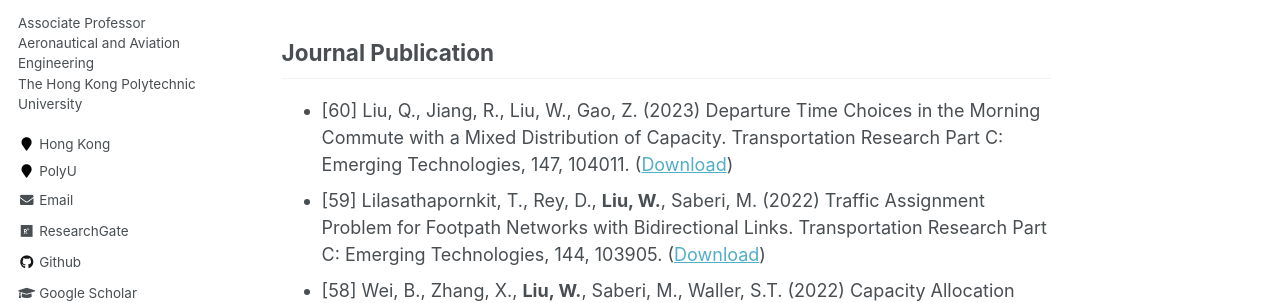
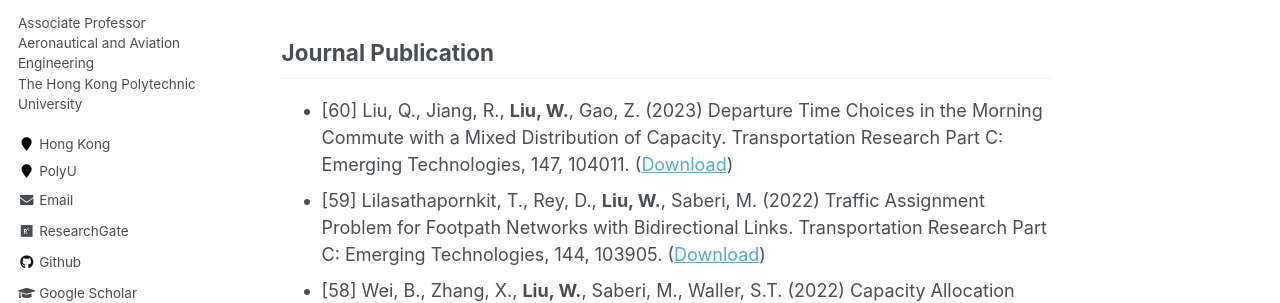
Before and after one commit to weiliu2016/weiliu2016.github.io, a Jekyll site: the page built from _pages/publications.md, in a window 1280 px wide and 900 px high. Shown: the part 376-679 px from the top of the window. Built offline with Jekyll 4.4.1, drawn with Linux system fonts in a browser that asks for light colours; some web fonts are replaced; part of the change alters nothing that is shown.

```diff
--- a/_pages/publications.md
+++ b/_pages/publications.md
@@ -22,7 +22,7 @@ Book Chapter
 
 Journal Publication
 ----------
-* [60] Liu, Q., Jiang, R., Liu, W., Gao, Z. (2023) Departure Time Choices in the Morning Commute with a Mixed Distribution of Capacity. Transportation Research Part C: Emerging Technologies, 147, 104011. ([Download](https://doi.org/10.1016/j.trc.2023.104011))
+* [60] Liu, Q., Jiang, R., **Liu, W.**, Gao, Z. (2023) Departure Time Choices in the Morning Commute with a Mixed Distribution of Capacity. Transportation Research Part C: Emerging Technologies, 147, 104011. ([Download](https://doi.org/10.1016/j.trc.2022.104011))
 * [59] Lilasathapornkit, T., Rey, D., **Liu, W.**, Saberi, M. (2022) Traffic Assignment Problem for Footpath Networks with Bidirectional Links.  Transportation Research Part C: Emerging Technologies, 144, 103905. ([Download](https://doi.org/10.1016/j.trc.2022.103905))
 * [58] Wei, B., Zhang, X., **Liu, W.**, Saberi, M., Waller, S.T. (2022) Capacity Allocation and Tolling-Rewarding Schemes for the Morning Commute with Carpooling. Transportation Research Part C: Emerging Technologies, 142, 103789. ([Download](https://doi.org/10.1016/j.trc.2022.103789))
 * [57] Zhang, F., Lindsey, R., Yang, H., Shao, C., **Liu, W.** (2022) Two-sided pricing strategies for a parking sharing platform: reselling or commissioning?. Transportation Research Part B: Methodological, 163, 40-63. ([Download](https://doi.org/10.1016/j.trb.2022.06.009))
```
